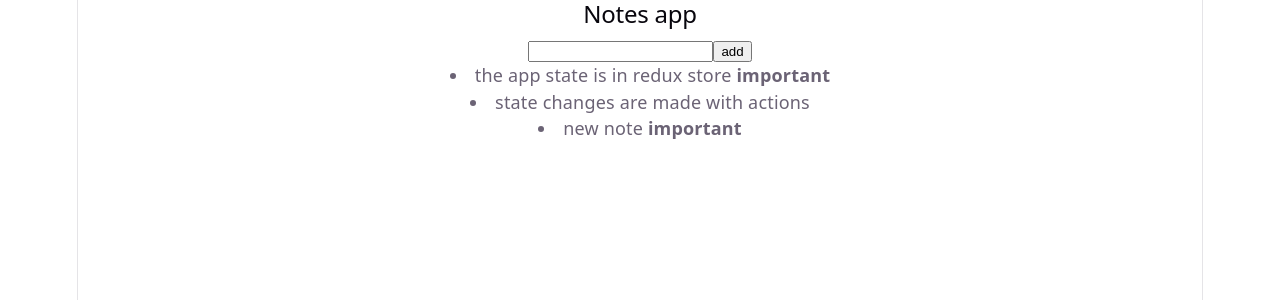
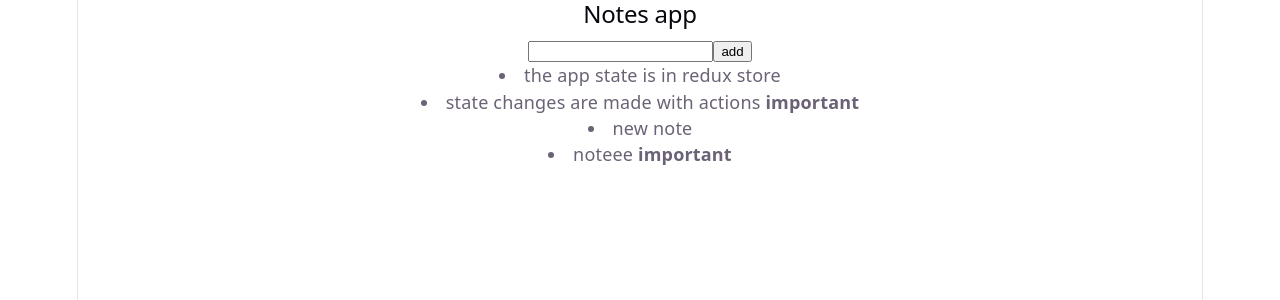
Before and after one commit to Libina-Rai/fullstack_workshop, a React (Vite) app in the folder part6/redux-notes/: page / in a window 1280 px wide. Shown: the top 300 px of the page. Built offline with nearby package versions, Linux system fonts and the light colour scheme; data requests are answered from the project's data file.

Commit message:
feat: update note importance and refactor note creation and update logic

```diff
--- a/part6/redux-notes/db.json
+++ b/part6/redux-notes/db.json
@@ -2,18 +2,24 @@
   "notes": [
     {
       "content": "the app state is in redux store",
-      "important": true,
+      "important": false,
       "id": "1"
     },
     {
       "content": "state changes are made with actions",
-      "important": false,
+      "important": true,
       "id": "2"
     },
     {
       "content": "new note",
+      "important": false,
+      "id": "UDzANED7Cbg"
+    },
+    {
+      "content": "noteee",
       "important": true,
-      "id": "UDzANED7Cbg"
+      "id": "CZV4T9rArU8"
     }
-  ]
+  ],
+  "$schema": "./node_modules/json-server/schema.json"
 }
--- a/part6/redux-notes/src/ReactQueryApp.jsx
+++ b/part6/redux-notes/src/ReactQueryApp.jsx
@@ -8,19 +8,21 @@ const App = () => {
   const result = useQuery({
     queryKey: ["notes"],
     queryFn: getAll,
+    refetchOnWindowFocus: false,
   });
 
   //allows us to create new data and manage the state of that data
   const newNoteMutation = useMutation({
     mutationFn: createNote,
-    onSuccess: () => {
-      queryClient.invalidateQueries({ queryKey: ["notes"] });
+    onSuccess: (myNote) => {
+      const notes = queryClient.getQueryData(["notes"]);
+      queryClient.setQueryData(["notes"], notes.concat(myNote));
     },
   });
 
   // allows us to update data and manage the state of that data
   const updateNoteMutation = useMutation({
-    mutationFn: updateNote,
+    mutationFn: ({ id, updatedNote }) => updateNote(id, updatedNote),
     onSuccess: () => {
       queryClient.invalidateQueries({ queryKey: ["notes"] });
     },
--- a/part6/redux-notes/src/services/result.js
+++ b/part6/redux-notes/src/services/result.js
@@ -16,7 +16,7 @@ export const createNote = async (newNote) => {
   return response.json();
 };
 
-export const updateNote = async (updatedNote, id ) => {
+export const updateNote = async ( id, updatedNote ) => {
   const response = await fetch(`${baseUrl}/${id}`, {
     method: "PUT",
     headers: {
```
